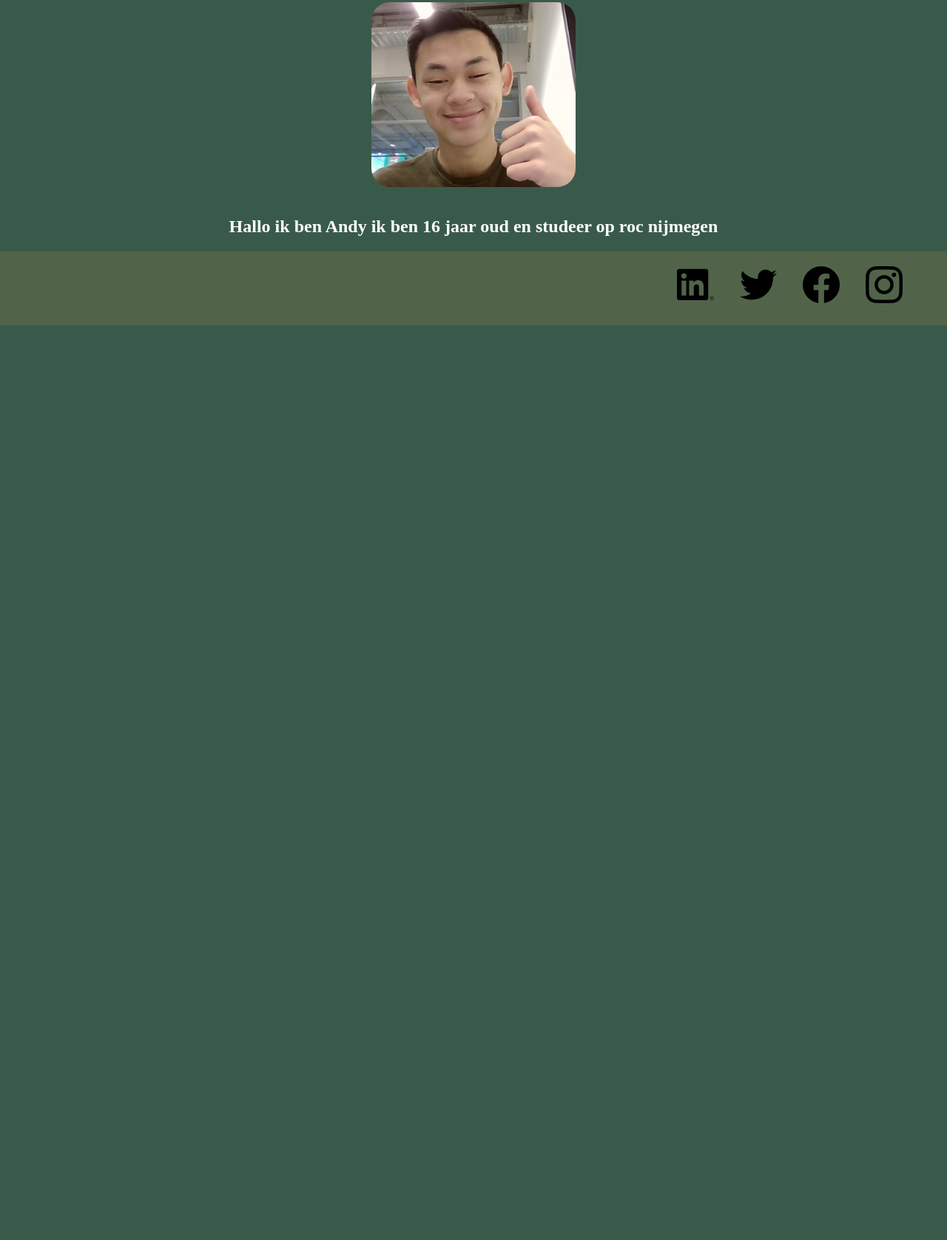
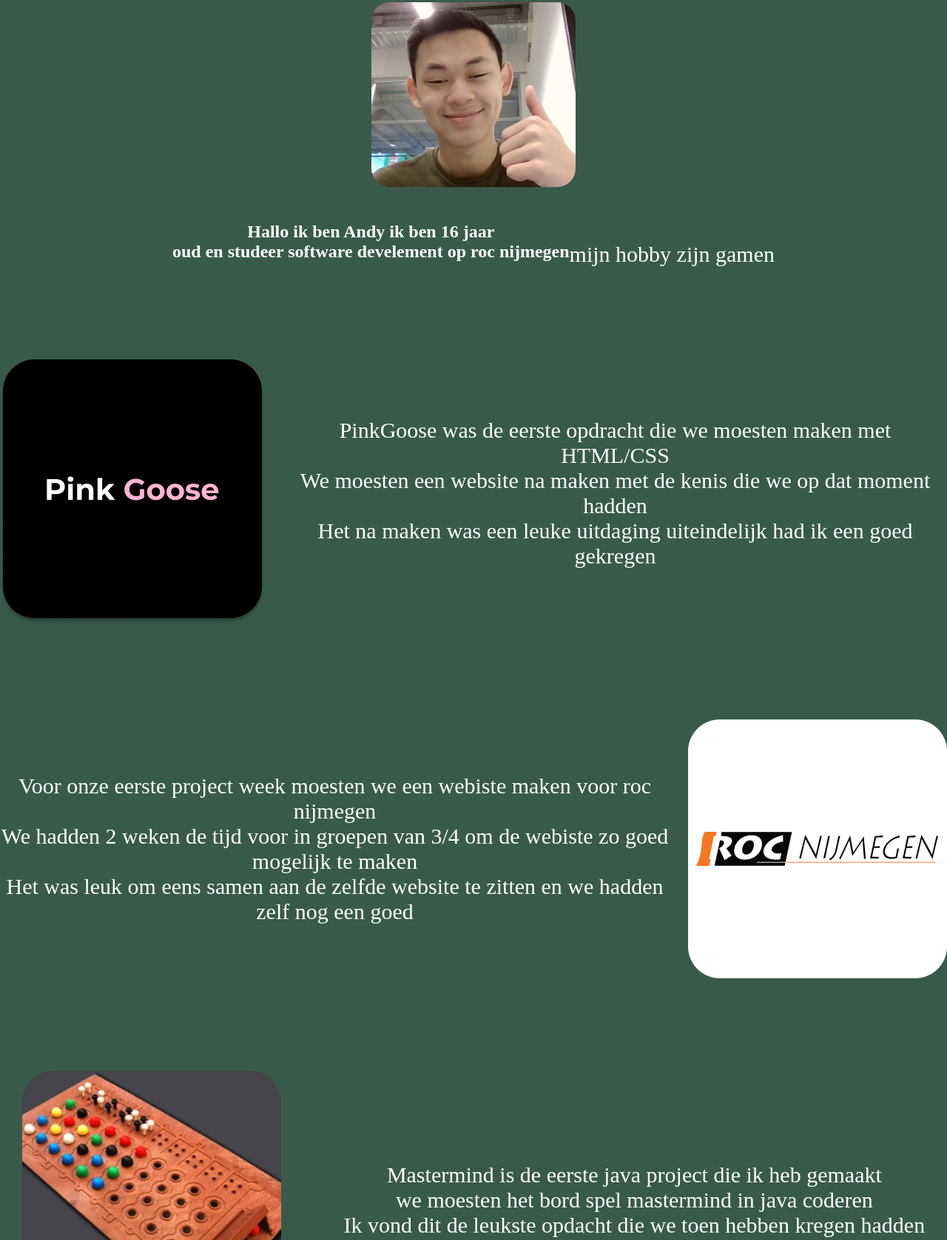
Before and after one commit to Andypjee/Portfolio, a plain HTML site: page index.html in a window 1280 px wide. Shown: the part 902-2579 px from the top of the page at 74% size. Before the commit the page ends 1342 px from the top, so only its background shows below. Drawn offline with Linux system fonts and the light colour scheme.

Commit message:
kleine fixes

```diff
--- a/css/stlye.css
+++ b/css/stlye.css
@@ -1,19 +1,19 @@
-*{
+* {
   margin: 0px;
   padding: 0px;
   text-decoration: none;
 }
-body{
-    background-color: #395A4A;
+body {
+  background-color: #395a4a;
 }
 /* begin van de header */
-header{
+header {
   display: flex;
   background-color: #516449;
   width: 100vw;
   height: 105px;
 }
-nav{
+nav {
   display: flex;
   justify-content: left;
   float: right;
@@ -22,7 +22,7 @@ nav{
   gap: 50px;
   margin-left: 520px;
 }
-nav div{
+nav div {
   display: flex;
   align-items: center;
   justify-content: center;
@@ -31,15 +31,14 @@ nav div{
   background-color: #4c6143;
   border-radius: 10px;
 }
-nav a{
+nav a {
   text-decoration: none;
 }
-nav p{
+nav p {
   color: rgb(18, 177, 23);
   align-items: center;
-
 }
-section h1{
+section h1 {
   display: flex;
   color: white;
   width: 20vw;
@@ -47,24 +46,22 @@ section h1{
   align-items: center;
   margin-top: 35px;
 }
-.intro div{
+.intro div {
   display: flex;
   justify-content: center;
   align-items: center;
 }
 
-
-.landingPage{
+.landingPage {
   display: flex;
   justify-content: center;
-  background-image: url('img/backgroundLandingPage.png');
+  background-image: url("img/backgroundLandingPage.png");
   background-repeat: no-repeat;
   background-position: center;
   background-size: cover;
   height: 750px;
-
 }
-.tekstVak{
+.tekstVak {
   height: 500px;
   width: 800px;
   background-color: #4c6143;
@@ -76,62 +73,87 @@ section h1{
   justify-content: space-between;
   justify-content: space-around;
 }
-.tekstVak p{
+.tekstVak p {
   padding-top: 60px;
 }
-.tekstVak img{
+.tekstVak img {
   height: 270px;
   border-radius: 50px;
   display: flex;
   align-self: center;
-/* padding-right: 30px; */
 }
-.tekstLanding{
+.tekstLanding {
   color: white;
   justify-content: center;
   align-self: center;
   font-size: 45px;
   text-align: center;
-    /* padding-left: 40px; */
-    margin-top: px;
-
 }
-.andy{
+.andy {
   height: 250px;
   border-radius: 25px;
   display: flex;
   justify-content: center;
 }
-.andyFoto{
+.andyFoto {
   display: flex;
   justify-content: center;
-    margin-top: 50px    ;
+  margin-top: 50px;
 }
 
-.introdutie{
+.introdutie {
+  display: flex;
+  justify-content: center;
+  align-items: center;
+  color: white;
+  margin-top: 40px;
+  text-align: center;
+}
+
+.intro p {
   display: flex;
   justify-content: center;
   color: white;
-    margin-top: 40px;
+  font-size: 30px;
+}
+.schoolProjecten {
+  display: flex;
+  flex-direction: row;
+  gap: 25px;
+  justify-content: space-around;
+  margin-top: 125px;
+}
+
+.schoolProjectenImg {
+  display: flex;
+}
+.schoolProjectenTekst {
+  text-align: center;
+  align-self: center;
+  justify-content: space-around;
+}
+
+.tekst {
+  font-size: 30px;
+  color: white;
 }
 
 /* begin footer */
-footer{
+footer {
   display: flex;
   background-color: #516449;
   height: 100px;
   justify-content: end;
   margin-top: 20px;
 }
-footer div{
+footer div {
   display: flex;
   margin-top: 20px;
   margin-right: 60px;
   gap: 35px;
 }
 @media screen and (max-width: 500px) {
-    nav div{
+  nav div {
     display: none;
   }
-
 }
--- a/index.html
+++ b/index.html
@@ -12,29 +12,99 @@
         <div><h1>Andy Wong</h1></div>
       </section>
       <nav>
-       <a href=""> <div><p>Work</p></div></a>
-       <a href=""> <div><p>About</p></div></a>
-       <a href="">  <div><p>Contact</p></div></a>
-
+        <a href="#about">
+          <div><p>about</p></div></a
+        >
+        <a href="#school">
+          <div><p>school</p></div></a
+        >
+        <a href="">
+          <div><p>contact</p></div></a
+        >
       </nav>
     </header>
     <main>
       <section class="landingPage">
-
         <div class="tekstVak">
           <div class="tekstLanding">
             <h2>Andy Wong</h2>
             <p>Java & HTML CSS</p>
-            <p>Student Software <br> developer</p>
+            <p>
+              Student Software <br />
+              developer
+            </p>
           </div>
-            <img src="img/Andy.png" alt="Andy">
+          <img src="img/Andy.png" alt="Andy" />
         </div>
+      </section>
+      <section id="about" class="intro">
+        <div class="andyFoto">
+          <img class="andy" src="img/Andy.png" alt="Andy" />
+        </div>
+        <div class="introdutie">
+          <h2>
+            Hallo ik ben Andy ik ben 16 jaar <br />
+            oud en studeer software develement op roc nijmegen
+          </h2>
+          <p><br />mijn hobby zijn gamen</p>
+          <p></p>
+        </div>
+      </section>
 
+      <section id="school" class="schoolProjecten">
+        <div class="pinkGooseImg">
+          <img src="img/PinkGoose.png" alt="pingGoose" />
+        </div>
+        <div class="schoolProjectenTekst">
+          <p class="tekst">
+            PinkGoose was de eerste opdracht die we moesten maken met HTML/CSS
+          </p>
+          <p class="tekst">
+            We moesten een website na maken met de kenis die we op dat moment
+            hadden
+          </p>
+          <p class="tekst">
+            Het na maken was een leuke uitdaging uiteindelijk had ik een goed
+            gekregen
+          </p>
+        </div>
+      </section>
 
+      <section class="schoolProjecten">
+        <div class="schoolProjectenTekst">
+          <p class="tekst">
+            Voor onze eerste project week moesten we een webiste maken voor roc
+            nijmegen
+          </p>
+          <p class="tekst">
+            We hadden 2 weken de tijd voor in groepen van 3/4 om de webiste zo
+            goed mogelijk te maken
+          </p>
+          <p class="tekst">
+            Het was leuk om eens samen aan de zelfde website te zitten en we
+            hadden zelf nog een goed
+          </p>
+        </div>
+        <div class="schoolProjectenImg">
+          <img src="img/project.png" alt="project" />
+        </div>
       </section>
-      <section class="intro">
-      <div class="andyFoto"><img class="andy" src="img/Andy.png" alt="Andy"></div>
-      <div class="introdutie"><h2>Hallo ik ben Andy ik ben 16 jaar oud en studeer op roc nijmegen</h2></div>
+
+      <section class="schoolProjecten">
+        <div class="schoolProjectenImg">
+          <img src="img/mastermind.png" alt="mastermind" />
+        </div>
+        <div class="schoolProjectenTekst">
+          <p class="tekst">
+            Mastermind is de eerste java project die ik heb gemaakt
+          </p>
+          <p class="tekst">
+            we moesten het bord spel mastermind in java coderen
+          </p>
+          <p class="tekst">
+            Ik vond dit de leukste opdacht die we toen hebben kregen hadden
+          </p>
+        </div>
       </section>
     </main>
     <footer>
```
Lines whose indentation alone changed are shown as unchanged.
